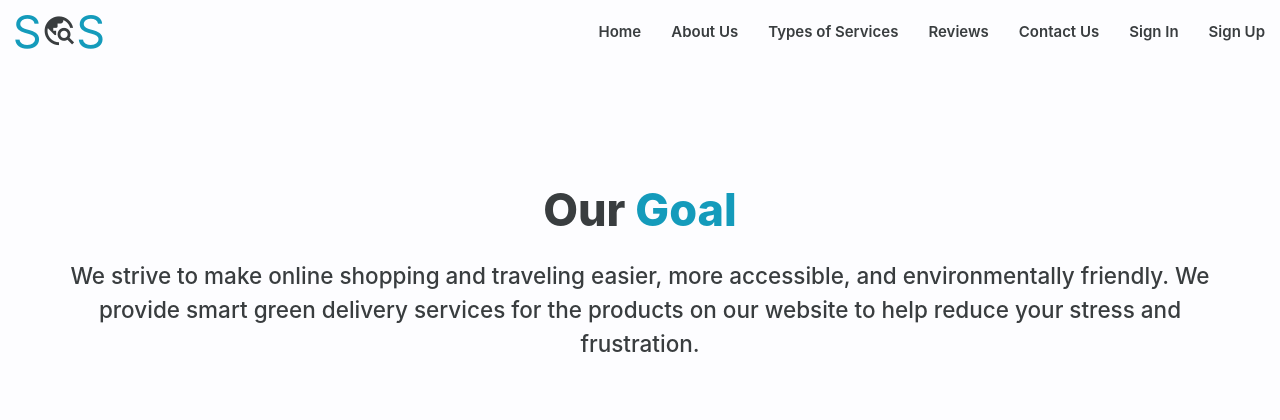
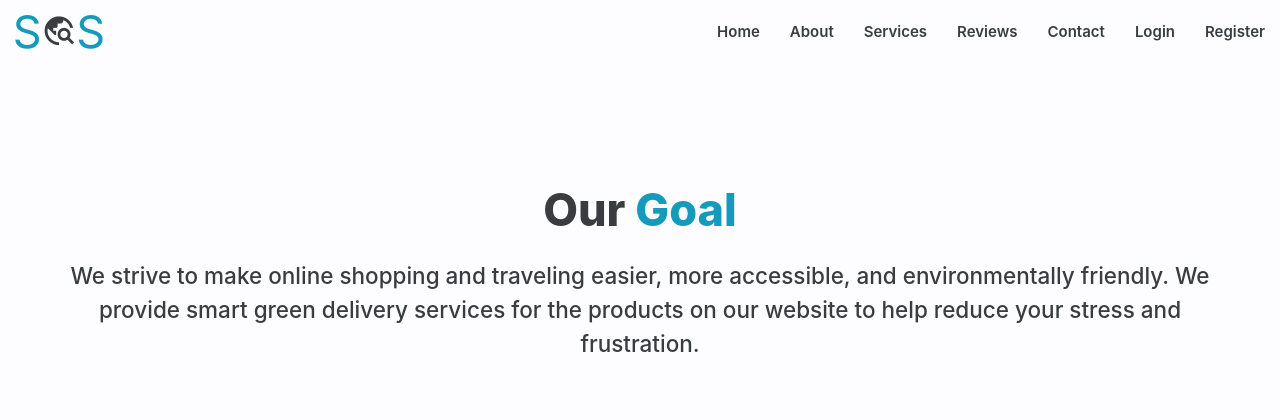
Before and after one commit to SeraW/SCS-shopping, a PHP site: page /about.php in a window 1280 px wide. Shown: the top 420 px of the page. Run offline with PHP 8.4, Linux system fonts and the light colour scheme.

Commit message:
update nav dropdown

```diff
--- a/project/css/navbar.css
+++ b/project/css/navbar.css
@@ -19,6 +19,10 @@ nav ul li a{
     font-weight: 600;
 }
 
+.dropdown-content li > a, .dropdown-content li > span {
+   color: #393D3F !important;
+}
+
 #hamburger {
    color:  #393D3F;
 }
--- a/project/navbar.php
+++ b/project/navbar.php
@@ -8,7 +8,7 @@ session_start();
     <meta name="viewport" content="width=device-width, initial-scale=1">
     <!--Import materialize.css-->
     <link rel="stylesheet" href="https://cdnjs.cloudflare.com/ajax/libs/materialize/1.0.0/css/materialize.min.css">
-    <link rel="stylesheet" href="./css/navbar.css">
+    <link rel="stylesheet" href="css/navbar.css" type="text/css">
     <!--Import Google Icon Font-->
     <link href="https://fonts.googleapis.com/icon?family=Material+Icons" rel="stylesheet">
     <!--Import jQuerys-->
@@ -18,16 +18,28 @@ session_start();
 </head>
 
 <body>
+<ul id="dropdown" class="dropdown-content">
+    <li><a href="./admin/insert.php">Insert</a></li>
+    <li><a href="./admin/delete.php">Delete</a></li>
+    <li><a href="./admin/select.php">Select</a></li>
+    <li><a href="./admin/update.php">Update</a></li>
+</ul>
+<ul id="mobiledrop" class="dropdown-content">
+    <li><a href="./admin/insert.php">Insert</a></li>
+    <li><a href="./admin/delete.php">Delete</a></li>
+    <li><a href="./admin/select.php">Select</a></li>
+    <li><a href="./admin/update.php">Update</a></li>
+</ul>
 <nav class="z-depth-0">
     <div class="nav-wrapper">
       <a href="home.php" class="brand-logo">S<span class="material-icons black-icons" id="globe">travel_explore</span>S</a>
       <a href="#" data-target="mobile-demo" class="sidenav-trigger"><i class="material-icons" id = "hamburger">menu</i></a>
       <ul id="nav-mobile" class="right hide-on-med-and-down">
         <li><a href="home.php">Home</a></li>
-        <li><a href="about.php">About Us</a></li>
-        <li><a href="types.php">Types of Services</a></li>
+        <li><a href="about.php">About</a></li>
+        <li><a href="types.php">Services</a></li>
         <li><a href="reviews.php">Reviews</a></li>
-        <li><a href="contact.php">Contact Us</a></li>
+        <li><a href="contact.php">Contact</a></li>
         <?php
           if (isset($_SESSION["username"])){
             $db = mysqli_connect("localhost", "root", "", "project");
@@ -39,14 +51,14 @@ session_start();
             $result = mysqli_query($db, $s);
             $row = mysqli_fetch_row($result);
             if ($row[0] == 1){
-              echo "<li><a href='admin.php'>Admin</a></li>";
+              echo "<li><a class='dropdown-trigger' href='#!' data-target='dropdown'>Admin<i class='material-icons right'>arrow_drop_down</i></a></li>";
               echo "<li><a href='./validation/logout.php'>Logout</a></li>";
             } else {
               echo "<li><a href='./validation/logout.php'>Logout</a></li>";
             }
           } else{
-            echo "<li><a href='login.php'>Sign In</a></li>";
-            echo "<li><a href='register.php'>Sign Up</a></li>";
+            echo "<li><a href='login.php'>Login</a></li>";
+            echo "<li><a href='register.php'>Register</a></li>";
           }
         ?>
       </ul>
@@ -55,10 +67,10 @@ session_start();
 
     <ul class="sidenav" id="mobile-demo">
         <li><a href="home.php">Home</a></li>
-        <li><a href="about.php">About Us</a></li>
-        <li><a href="types.php">Types of Services</a></li>
+        <li><a href="about.php">About</a></li>
+        <li><a href="types.php">Services</a></li>
         <li><a href="reviews.php">Reviews</a></li>
-        <li><a href="contact.php">Contact Us</a></li>
+        <li><a href="contact.php">Contact</a></li>
         <?php
           if (isset($_SESSION["username"])){
             $db = mysqli_connect("localhost", "root", "", "project");
@@ -70,14 +82,14 @@ session_start();
             $result = mysqli_query($db, $s);
             $row = mysqli_fetch_row($result);
             if ($row[0] == 1){
-              echo "<li><a href='admin.php'>Admin</a></li>";
+              echo "<li><a class='dropdown-trigger' href='#!' data-target='mobiledrop'>Admin<i class='material-icons right'>arrow_drop_down</i></a></li>";
               echo "<li><a href='./validation/logout.php'>Logout</a></li>";
             } else {
               echo "<li><a href='./validation/logout.php'>Logout</a></li>";
             }
           } else{
-            echo "<li><a href='login.php'>Sign In</a></li>";
-            echo "<li><a href='register.php'>Sign Up</a></li>";
+            echo "<li><a href='login.php'>Login</a></li>";
+            echo "<li><a href='register.php'>Register</a></li>";
           }
         ?>
     </ul>
@@ -89,5 +101,8 @@ session_start();
 <script>
 $(document).ready(function(){
     $('.sidenav').sidenav();
+    $(".dropdown-trigger").dropdown({
+      coverTrigger: false
+    });
   });
 </script>
```
